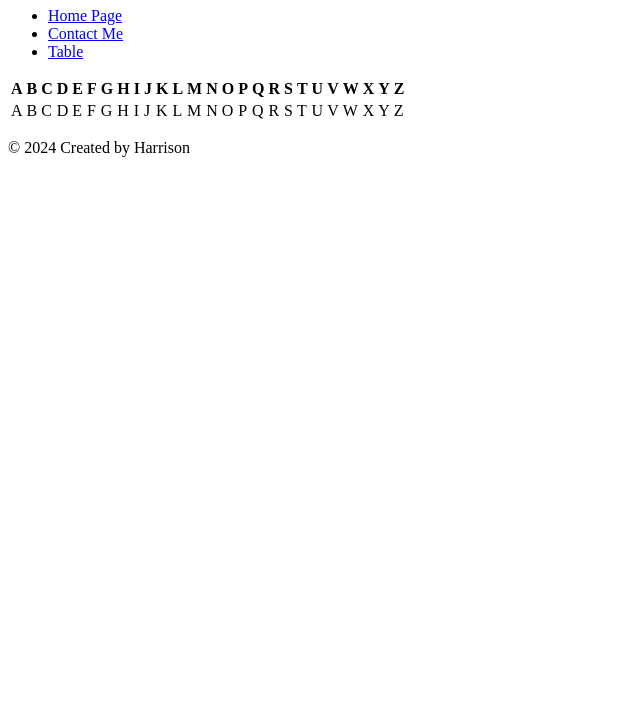
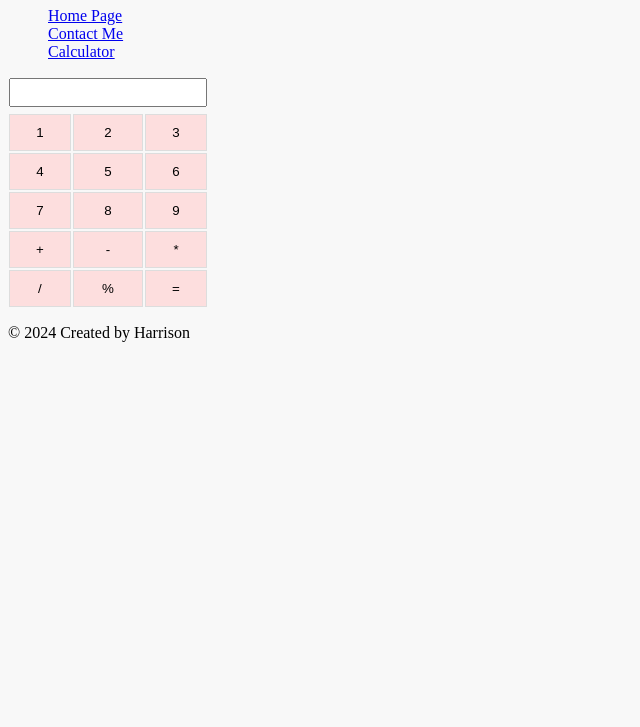
Before and after one commit to harystyleseze/DCTP_Assignment1, a plain HTML site: page table.html in a window 1280 px wide. Shown: the part 73-800 px from the top of the page, without its empty margins (0-640 px from the left). Drawn offline with Linux system fonts and the light colour scheme.

Commit message:
Updated css - assignment 2

```diff
--- a/table.html
+++ b/table.html
@@ -3,75 +3,77 @@
   <head>
     <meta charset="UTF-8" />
     <meta name="viewport" content="width=device-width, initial-scale=1.0" />
-    <title>Table</title>
+    <title>Calculator</title>
+    <style>
+      body {
+        background-color: #f8f8f8;
+      }
+      ul {
+        list-style: none;
+      }
+      .calculator-table {
+        width: 200px;
+        border-collapse: collapse;
+      }
+      .calculator-table input[type="text"] {
+        width: 100%;
+        padding: 5px;
+        margin-bottom: 5px;
+        box-sizing: border-box;
+      }
+      .calculator-table button {
+        width: 100%;
+        padding: 10px;
+        border: 1px solid #ddd;
+        background-color: #fddede;
+        cursor: pointer;
+      }
+      .calculator-table button:hover {
+        background-color: #e7e7e7;
+      }
+    </style>
   </head>
   <body>
-    <h1>Table Data</h1>
+    <h1>Calculator Interface</h1>
     <header>
       <nav>
         <ul>
           <li><a href="./index.html">Home Page</a></li>
           <li><a href="./contact.html">Contact Me</a></li>
-          <li><a href="./table.html">Table</a></li>
+          <li><a href="./table.html">Calculator</a></li>
         </ul>
       </nav>
     </header>
-    <table>
+    <table class="calculator-table">
       <tr>
-        <th>A</th>
-        <th>B</th>
-        <th>C</th>
-        <th>D</th>
-        <th>E</th>
-        <th>F</th>
-        <th>G</th>
-        <th>H</th>
-        <th>I</th>
-        <th>J</th>
-        <th>K</th>
-        <th>L</th>
-        <th>M</th>
-        <th>N</th>
-        <th>O</th>
-        <th>P</th>
-        <th>Q</th>
-        <th>R</th>
-        <th>S</th>
-        <th>T</th>
-        <th>U</th>
-        <th>V</th>
-        <th>W</th>
-        <th>X</th>
-        <th>Y</th>
-        <th>Z</th>
+        <td colspan="3">
+          <input type="text" id="calculatorDisplay" readonly />
+        </td>
       </tr>
       <tr>
-        <td>A</td>
-        <td>B</td>
-        <td>C</td>
-        <td>D</td>
-        <td>E</td>
-        <td>F</td>
-        <td>G</td>
-        <td>H</td>
-        <td>I</td>
-        <td>J</td>
-        <td>K</td>
-        <td>L</td>
-        <td>M</td>
-        <td>N</td>
-        <td>O</td>
-        <td>P</td>
-        <td>Q</td>
-        <td>R</td>
-        <td>S</td>
-        <td>T</td>
-        <td>U</td>
-        <td>V</td>
-        <td>W</td>
-        <td>X</td>
-        <td>Y</td>
-        <td>Z</td>
+        <td><button>1</button></td>
+        <td><button>2</button></td>
+        <td><button>3</button></td>
+      </tr>
+      <tr>
+        <td><button>4</button></td>
+        <td><button>5</button></td>
+        <td><button>6</button></td>
+      </tr>
+      <tr>
+        <td><button>7</button></td>
+        <td><button>8</button></td>
+        <td><button>9</button></td>
+      </tr>
+      <tr>
+        <td><button>+</button></td>
+        <td><button>-</button></td>
+        <td><button>*</button></td>
+      </tr>
+      <tr>
+        <td><button>/</button></td>
+        <td><button>%</button></td>
+        <td><button>=</button></td>
       </tr>
     </table>
     <footer>
```
Also changed, not shown: contact.html (+9 -1 lines), index.html (+62 -3 lines).
